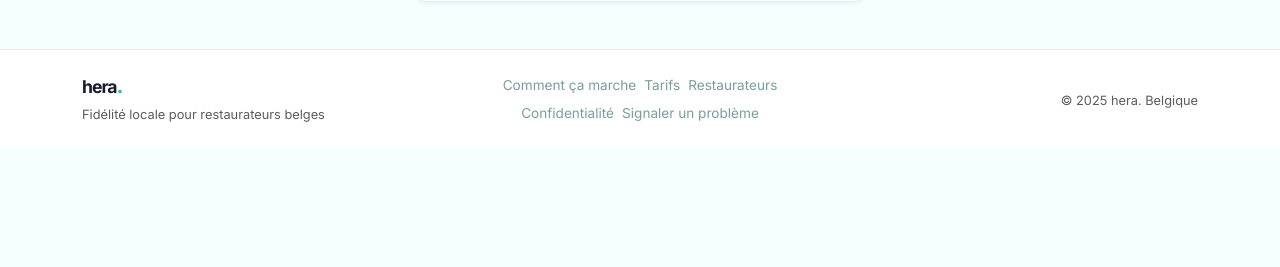
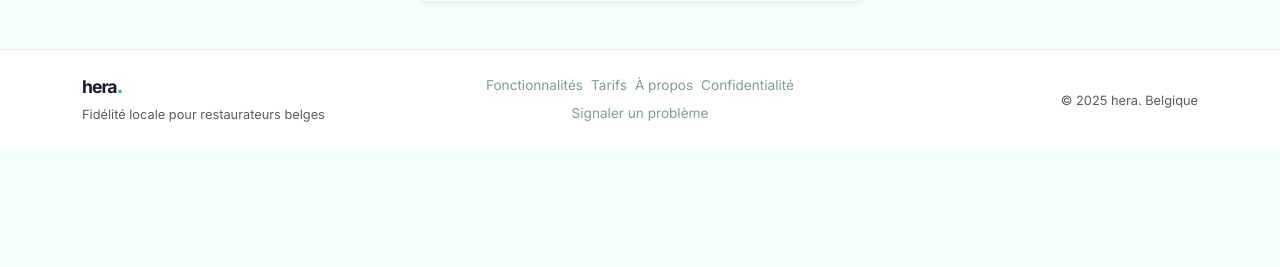
Before and after one commit to krs12k/Hera, a Flask app: a page that uses templates/base.html in a window 1280 px wide. Shown: the part 501-768 px from the top of the page. Run offline with Flask 3, Linux system fonts and the light colour scheme; some libraries are stand-ins or nearby versions.

Commit message:
Footer : renommage liens pour correspondre à la nav
Co-Authored-By: Claude Sonnet 4.6 <noreply@anthropic.com>

```diff
--- a/templates/base.html
+++ b/templates/base.html
@@ -81,9 +81,9 @@
                 </div>
                 <div class="col-md-4 text-center mt-3 mt-md-0">
                     <div class="d-flex flex-wrap justify-content-center gap-2">
-                        <a href="{{ url_for('comment_ca_marche') }}" class="footer-link">Comment ça marche</a>
+                        <a href="{{ url_for('comment_ca_marche') }}" class="footer-link">Fonctionnalités</a>
                         <a href="{{ url_for('tarifs') }}" class="footer-link">Tarifs</a>
-                        <a href="{{ url_for('pour_restaurateurs') }}" class="footer-link">Restaurateurs</a>
+                        <a href="{{ url_for('pour_restaurateurs') }}" class="footer-link">À propos</a>
                         <a href="{{ url_for('confidentialite') }}" class="footer-link">Confidentialité</a>
                         <a href="{{ url_for('signaler') }}" class="footer-link">Signaler un problème</a>
                     </div>
```
